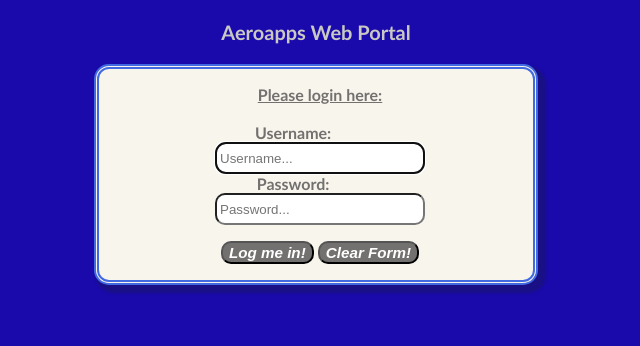
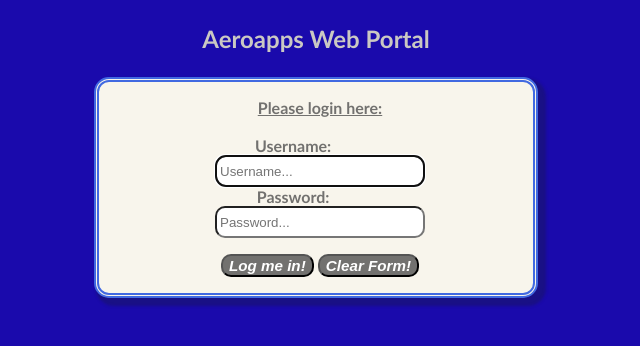
Before and after one commit to asu-cis-capstone/aero, a PHP site: page / in a window 1280 px wide. Shown: the top 346 px of the page, without its empty margins (324-964 px from the left). Run offline with PHP 8.4, Linux system fonts and the light colour scheme.

Commit message:
edited text percentage sizes in css

```diff
--- a/stylesheets/style.css
+++ b/stylesheets/style.css
@@ -16,7 +16,7 @@ body {
 	height: auto;
 	margin: auto;
 	margin-top: 75px;
-	font-size: 150%;
+	font-size: 125%;
 	text-align: center;
 }
 
@@ -27,7 +27,7 @@ body {
 }
 
 .sh1 {
-	font-size:			125%;
+	font-size:			150%;
 	font-weight:		bold;
 }
 
```
